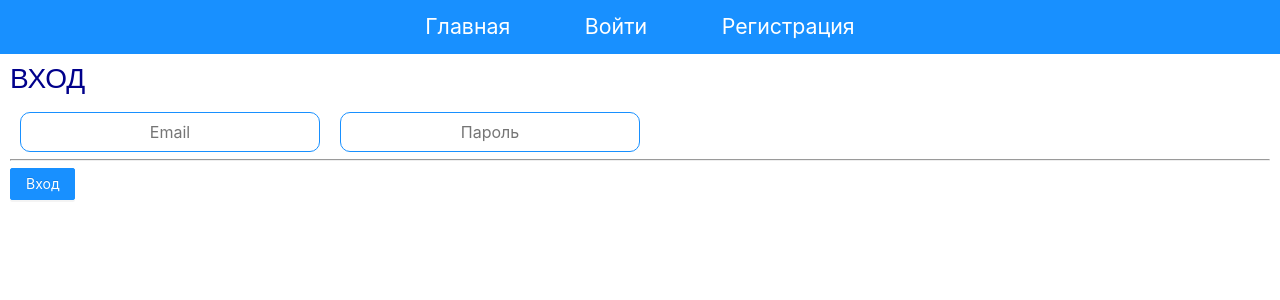
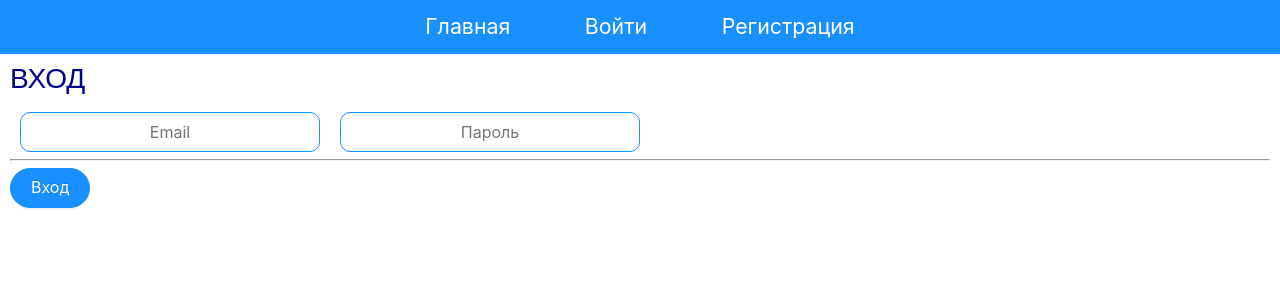
Before and after one commit to Solker455/testflucode1, a React (Create React App) app: page /login in a window 1280 px wide. Shown: the top 300 px of the page. Built offline with nearby package versions, Linux system fonts and the light colour scheme.

Commit message:
route changes

```diff
--- a/src/App.js
+++ b/src/App.js
@@ -1,34 +1,13 @@
 import './App.css';
-import { Login } from './components/page/login';
-import { Register } from './components/page/register';
-import { ListUsers } from './components/page/listUsers';
 import { Header } from './components/page/header';
-import { BrowserRouter as Router, Route, Redirect } from 'react-router-dom';
 import { useSelector } from 'react-redux';
+import { Public } from './components/route/public';
+import { Private } from './components/route/private';
 
 function App() {
   const token = useSelector(state => state.tokenReducer.token)
-  const PrivateRoute = ({ component: Component }) => (
-    <Route
-      render={props => (
-        !token)
-        ? <Redirect to="/login" />
-        : <Component {...props} />
-      }
 
-    />
-  )
-
-  return (
-    <div className="App">
-      <Router>
-        <Header />
-        <Route path="/register"><Register /></Route>
-        <Route path="/login"><Login /></Route>
-        <PrivateRoute path="/listusers" component={() => (<ListUsers />)} />
-      </Router>
-    </div>
-  )
+  if (token) { return (<div><Header/><Private /></div>) } else { return (<div><Header/><Public /></div>) }
 
 }
 
--- a/src/components/component/form.js
+++ b/src/components/component/form.js
@@ -27,7 +27,7 @@ export function Form(obj) {
                 </ErrorMessage>
                 <div>{obj.message}</div>
                 <hr />
-                    <Button type="primary" htmlType="submit">{obj.text}</Button>
+                <Button type="primary" htmlType="submit" size='large' shape='round' >{obj.text}</Button>
             </form>
         </div>
     )
--- /dev/null
+++ b/src/components/route/private.js
@@ -0,0 +1,10 @@
+import React from "react";
+import { BrowserRouter as Router, Route, Redirect } from 'react-router-dom';
+import { ListUsers } from "../page/listUsers";
+
+export function Private() {
+    return (<Router>
+        <Route path="/listusers"><ListUsers /></Route>
+        <Redirect to='/listusers' />
+    </Router>)
+}
--- /dev/null
+++ b/src/components/route/public.js
@@ -0,0 +1,12 @@
+import React from "react";
+import { BrowserRouter as Router, Route, Redirect } from 'react-router-dom';
+import { Login } from "../page/login";
+import { Register } from "../page/register";
+
+export function Public() {
+    return (<Router>
+        <Route path="/register"><Register /></Route>
+        <Route path="/login"><Login /></Route>
+        <Redirect to='/login' />
+    </Router>)
+}
```
Lines whose indentation alone changed are shown as unchanged.
